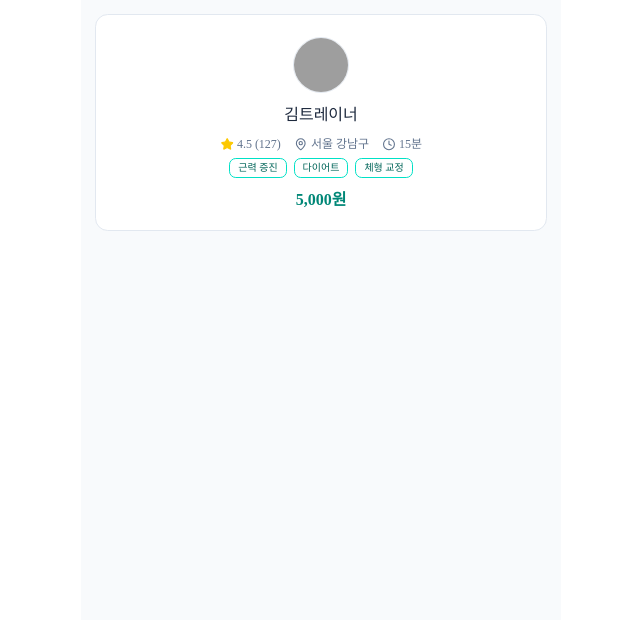
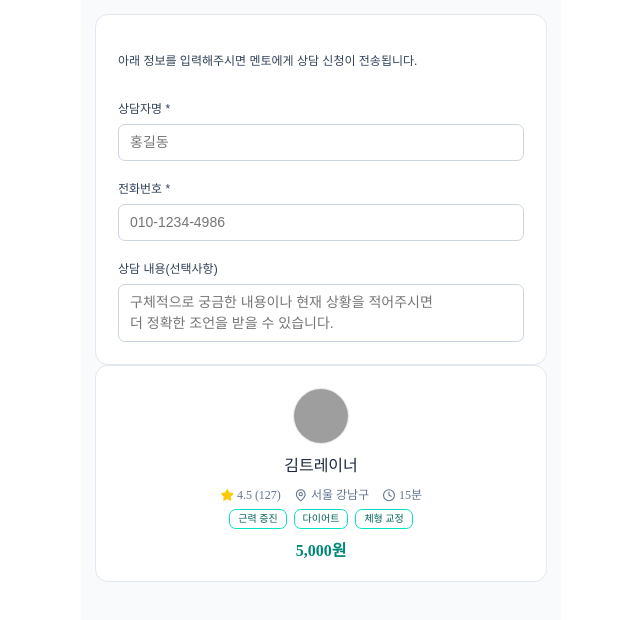
Before and after one commit to woowacourse-teams/2025-Fit-toring, a React app in the folder frontend/: page /booking in a window 1280 px wide. Shown: the top 620 px of the page, without its empty margins (319-959 px from the left). Built offline with nearby package versions, Linux system fonts and the light colour scheme; grey boxes are pictures that could not be loaded.

Commit message:
feat: 예약페이지에 BookingForm 컴포넌트 적용 #42

```diff
--- a/frontend/src/pages/booking/Booking.tsx
+++ b/frontend/src/pages/booking/Booking.tsx
@@ -1,10 +1,12 @@
 import styled from '@emotion/styled';
 
+import BookingForm from './components/BookingForm/BookingForm';
 import MentoInfoCard from './components/MentorInfoCard/MentorInfoCard';
 
 function Booking() {
   return (
     <StyledContainer>
+      <BookingForm />
       <MentoInfoCard />
     </StyledContainer>
   );
```
